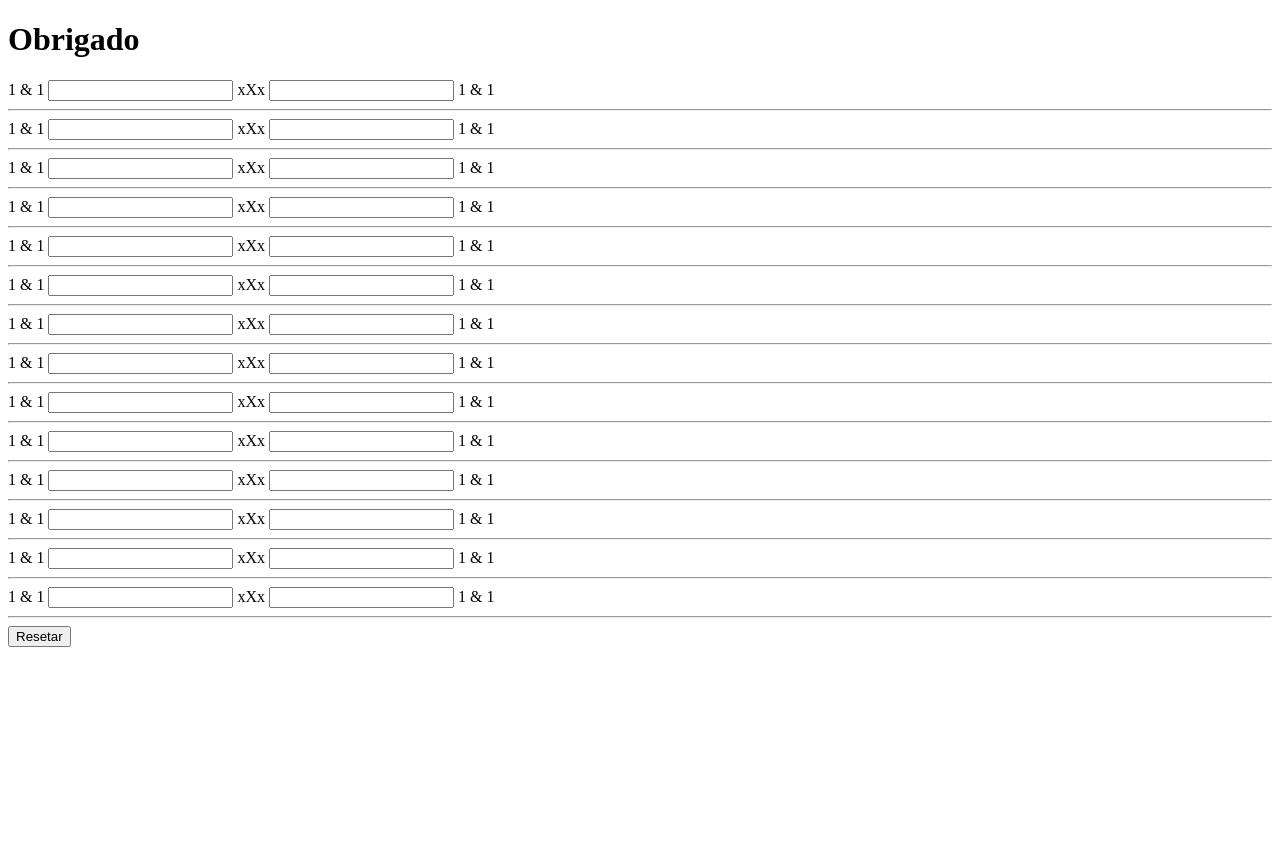
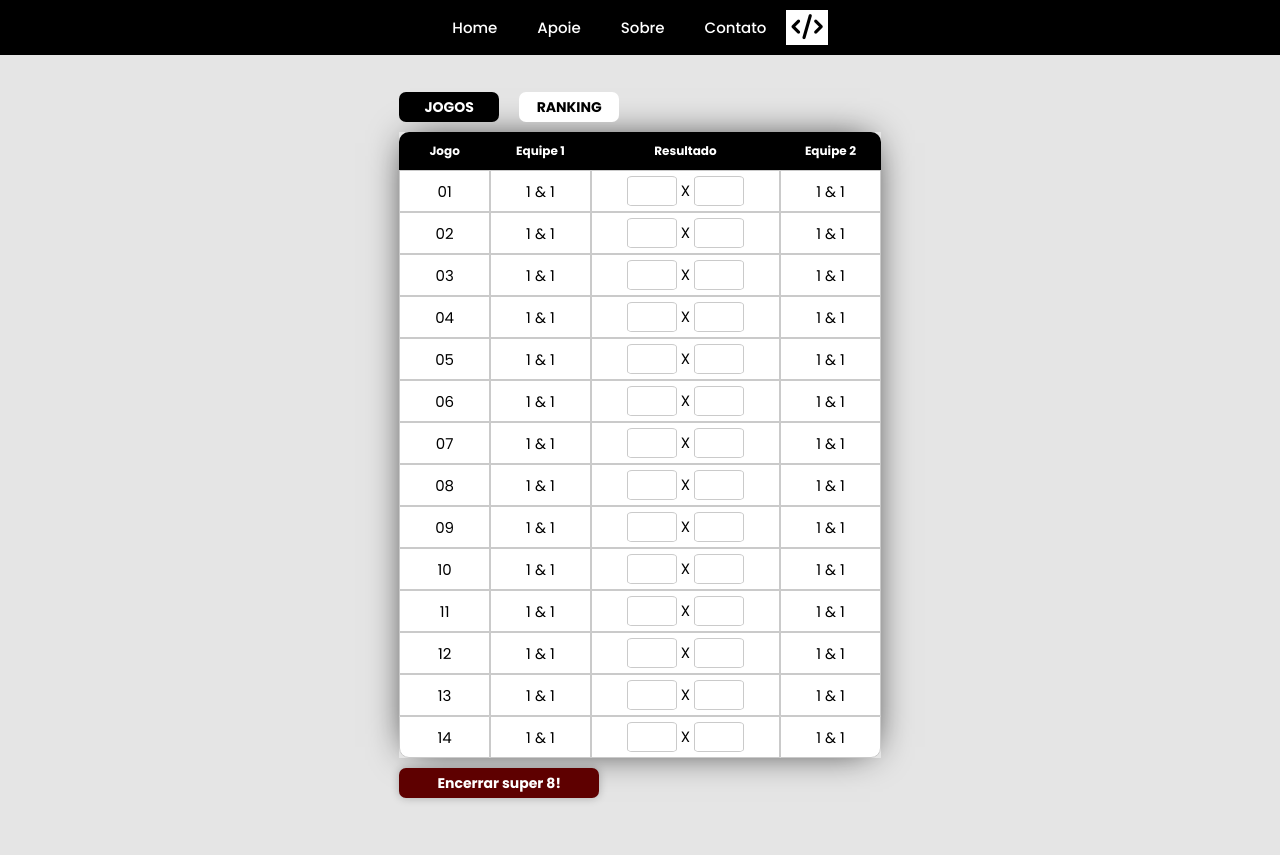
Before and after one commit to andremv1808-hue/Modelo_de_torneio_Super8-, a Flask app: template templates/torneio.html in a window 1280 px wide. Before the commit the page ends 647 px from the top, so only its background shows below. Run offline with Flask 3, Linux system fonts and the light colour scheme; the template is opened without the code that fills it: most values are stand-ins (such as "Sample title", 1, 10 or a date in 2020); some libraries are stand-ins or nearby versions.

Commit message:
Front end parte 2
terminei a pagina que mostra os jogos

```diff
--- a/static/reqplayers.css
+++ b/static/reqplayers.css
@@ -93,7 +93,9 @@ input:focus {
 }
 
 .container-input {
+    border-radius: 50px;
     display: flex;
+    box-shadow: 0 0 8px rgba(0, 0, 0, 0.25);
 }
 
 .container-jogadores {
--- /dev/null
+++ b/static/torneio.css
@@ -0,0 +1,187 @@
+* {
+    margin: 0;
+    padding: 0;
+    box-sizing: border-box;
+}
+
+html {
+    font-size: 62.5%;
+}
+
+main {
+    display: flex;
+    height: 100vh;
+    justify-content: center;
+    align-items: center;
+}
+
+body {
+    background-color: rgb(229, 229, 229);
+}
+
+/* header */
+
+.container-elementosheader {
+    display: flex;
+    justify-content: center;
+    gap: 2rem;
+    background-color: rgb(0, 0, 0);
+    padding: 1rem;
+}
+
+.container-textosheader {
+    font-family: "Poppins", sans-serif;
+    font-weight: 500;
+    display: flex;
+    align-items: center;
+    gap: 4rem;
+    color: rgb(255, 255, 255);
+    font-size: 1.5rem;
+}
+
+.container-textosheader a {
+    text-decoration: none;
+    color: rgb(255, 255, 255);
+}
+
+.container-textosheader a:hover {
+    font-size: 1.6rem;
+    transition: 0.5s;
+    border-bottom: 1px solid rgba(255, 255, 255, 0.419);
+}
+
+.container-icone {
+    color: rgb(0, 0, 0);
+    background-color: rgb(255, 255, 255);
+    display: flex;
+    align-items: center;
+    font-size: 2.5rem;
+    padding: 0.5rem;
+}
+
+/* main */
+
+table {
+    border-collapse: separate;
+    border-spacing: 0;
+    -webkit-box-shadow: 0px 0px 37px -11px #000000;
+    box-shadow: 0px 0px 37px -11px #000000;
+}
+
+.border-radiusUL {
+    border-radius: 10px 0 0 0;
+}
+
+.border-radiusUR {
+    border-radius: 0 10px 0 0;
+}
+
+.border-radiusDL {
+    border-radius: 0 0 0 10px;
+}
+
+.border-radiusDR {
+    border-radius: 0 0 10px 0;
+}
+
+table th {
+    color: white;
+    background-color: black;
+    border: none;
+    font-family: 'Poppins', sans-serif;
+    padding: 10px;
+    font-size: 12px;
+}
+
+td,
+th {
+    background-color: white;
+}
+
+table td {
+    border: .5px solid rgb(202, 202, 202);
+    text-align: center;
+    font-size: 15px;
+    font-family: 'Poppins', sans-serif;
+    padding: 5px 35px 5px 35px;
+}
+
+input {
+    height: 30px;
+    width: 50px;
+    text-align: center;
+    outline: none;
+    font-size: 13px;
+    background-color: rgb(255, 255, 255);
+    border: 0.5px solid rgb(202, 202, 202);
+    border-radius: 10%;
+}
+
+input:focus {
+    transition: 0.2s;
+    box-shadow: 0 0 8px rgba(0, 0, 0, 0.25);
+}
+
+input[type="number"]::-webkit-outer-spin-button,
+input[type="number"]::-webkit-inner-spin-button {
+    -webkit-appearance: none;
+    margin: 0;
+}
+
+.container-button-top {
+    gap: 20px;
+    display: flex;
+    align-items: start;
+    padding-bottom: 10px;
+}
+
+.button-jogos {
+    background-color: black;
+    color: white;
+    border: none;
+    border-radius: 7px;
+    height: 30px;
+    width: 100px;
+    font-family: "Poppins", sans-serif;
+    font-size: 14px;
+    font-weight: bold;
+}
+
+.button-rank {
+    color: rgb(0, 0, 0);
+    background-color: white;
+    border: none;
+    border-radius: 7px;
+    height: 30px;
+    width: 100px;
+    font-family: "Poppins", sans-serif;
+    font-size: 14px;
+    font-weight: bold;
+}
+
+.button-rank:hover {
+    cursor: pointer;
+    transition: 0.2s;
+    box-shadow: 0 0 8px rgba(0, 0, 0, 0.25);
+}
+
+.button-jogos:hover {
+    cursor: pointer;
+    transition: 0.2s;
+    box-shadow: 0 0 8px rgba(0, 0, 0, 0.25);
+}
+.button-end{
+    cursor: pointer;
+    color: rgb(255, 255, 255);
+    background-color: rgb(94, 0, 0);
+    border: none;
+    border-radius: 7px;
+    height: 30px;
+    width: 200px;
+    font-family: "Poppins", sans-serif;
+    font-size: 14px;
+    font-weight: bold;
+    margin-bottom: 20px;
+    margin-top: 10px;
+    box-shadow: 0 0 8px rgba(0, 0, 0, 0.25);
+}
--- a/templates/torneio.html
+++ b/templates/torneio.html
@@ -1,4 +1,145 @@
 <!DOCTYPE html>
+<html lang="en">
+
+<head>
+    <link rel="preconnect" href="https://fonts.googleapis.com" />
+    <link rel="preconnect" href="https://fonts.gstatic.com" crossorigin />
+    <link
+        href="https://fonts.googleapis.com/css2?family=Poppins:ital,wght@0,100;0,200;0,300;0,400;0,500;0,600;0,700;0,800;0,900;1,100;1,200;1,300;1,400;1,500;1,600;1,700;1,800;1,900&display=swap"
+        rel="stylesheet" />
+    <script src="https://kit.fontawesome.com/973a8ca623.js" crossorigin="anonymous"></script>
+    <link rel="stylesheet" href="/static/torneio.css">
+    <meta charset="UTF-8">
+    <meta name="viewport" content="width=device-width, initial-scale=1.0">
+    <title>Document</title>
+</head>
+
+<body>
+    <div class="container-elementosheader">
+        <div class="container-textosheader">
+            <a href="">Home</a>
+            <a href="">Apoie</a>
+            <a href="">Sobre</a>
+            <a href="">Contato</a>
+        </div>
+        <div class="container-icone"><i class="fa-solid fa-code"></i></div>
+    </div>
+    </header>
+    <main>
+        <div>
+            <div class="container-button-top">
+                <button class="button-jogos">JOGOS</button>
+                <button class="button-rank">RANKING</button>
+            </div>
+            <table>
+                <tr>
+                    <th class="border-radiusUL">Jogo</th>
+                    <th>Equipe 1</th>
+                    <th>Resultado</th>
+                    <th class="border-radiusUR">Equipe 2</th>
+                </tr>
+                <tr>
+                    <td>01</td>
+                    <td>{{player[0][0]}} & {{player[7][0]}}</td>
+                    <td><input type="number"> X <input type="number"></td>
+                    <td>{{player[6][0]}} & {{player[4][0]}}</td>
+                </tr>
+                <tr>
+                    <td>02</td>
+                    <td>{{player[3][0]}} & {{player[1][0]}}</td>
+                    <td><input type="number"> X <input type="number"></td>
+                    <td>{{player[2][0]}} & {{player[5][0]}}</td>
+                </tr>
+                <tr>
+                    <td>03</td>
+                    <td>{{player[0][0]}} & {{player[6][0]}}</td>
+                    <td><input type="number"> X <input type="number"></td>
+                    <td>{{player[1][0]}} & {{player[2][0]}}</td>
+                </tr>
+                <tr>
+                    <td>04</td>
+                    <td>{{player[7][0]}} & {{player[4][0]}}</td>
+                    <td><input type="number"> X <input type="number"></td>
+                    <td>{{player[3][0]}} & {{player[5][0]}}</td>
+                </tr>
+                <tr>
+                    <td>05</td>
+                    <td>{{player[0][0]}} & {{player[2][0]}}</td>
+                    <td><input type="number"> X <input type="number"></td>
+                    <td>{{player[7][0]}} & {{player[5][0]}}</td>
+                </tr>
+                <tr>
+                    <td>06</td>
+                    <td>{{player[6][0]}} & {{player[1][0]}}</td>
+                    <td><input type="number"> X <input type="number"></td>
+                    <td>{{player[4][0]}} & {{player[3][0]}}</td>
+                </tr>
+                <tr>
+                    <td>07</td>
+                    <td>{{player[0][0]}} & {{player[4][0]}}</td>
+                    <td><input type="number"> X <input type="number"></td>
+                    <td>{{player[3][0]}} & {{player[2][0]}}</td>
+                </tr>
+                <tr>
+                    <td>08</td>
+                    <td>{{player[7][0]}} & {{player[6][0]}}</td>
+                    <td><input type="number"> X <input type="number"></td>
+                    <td>{{player[1][0]}} & {{player[5][0]}}</td>
+                </tr>
+                <tr>
+                    <td>09</td>
+                    <td>{{player[0][0]}} & {{player[1][0]}}</td>
+                    <td><input type="number"> X <input type="number"></td>
+                    <td>{{player[7][0]}} & {{player[3][0]}}</td>
+                </tr>
+                <tr>
+                    <td>10</td>
+                    <td>{{player[6][0]}} & {{player[2][0]}}</td>
+                    <td><input type="number"> X <input type="number"></td>
+                    <td>{{player[4][0]}} & {{player[5][0]}}</td>
+                </tr>
+                <tr>
+                    <td>11</td>
+                    <td>{{player[0][0]}} & {{player[3][0]}}</td>
+                    <td><input type="number"> X <input type="number"></td>
+                    <td>{{player[6][0]}} & {{player[5][0]}}</td>
+                </tr>
+                <tr>
+                    <td>12</td>
+                    <td>{{player[7][0]}} & {{player[1][0]}}</td>
+                    <td><input type="number"> X <input type="number"></td>
+                    <td>{{player[4][0]}} & {{player[2][0]}}</td>
+                </tr>
+                <tr>
+                    <td>13</td>
+                    <td>{{player[7][0]}} & {{player[2][0]}}</td>
+                    <td><input type="number"> X <input type="number"></td>
+                    <td>{{player[6][0]}} & {{player[3][0]}}</td>
+                </tr>
+                <tr>
+                    <td class="border-radiusDL">14</td>
+                    <td>{{player[0][0]}} & {{player[5][0]}}</td>
+                    <td><input type="number"> X <input type="number"></td>
+                    <td class="border-radiusDR">{{player[4][0]}} & {{player[1][0]}}</td>
+                </tr>
+            </table>
+            <form action="/encerrar">
+                <button type="submit" method="get" class="button-end">Encerrar super 8!</button>
+            </form>
+        </div>
+    </main>
+</body>
+
+</html>
+
+
+
+
+
+
+<!-- TUDO FUNCIONANDO NORMAL -->
+
+<!-- <!DOCTYPE html>
 <html lang="en">
 <head>
     <meta charset="UTF-8">
@@ -103,4 +244,4 @@
 
 
 </body>
-</html>
+</html> -->
```
Also changed, not shown: jogadores.db.
